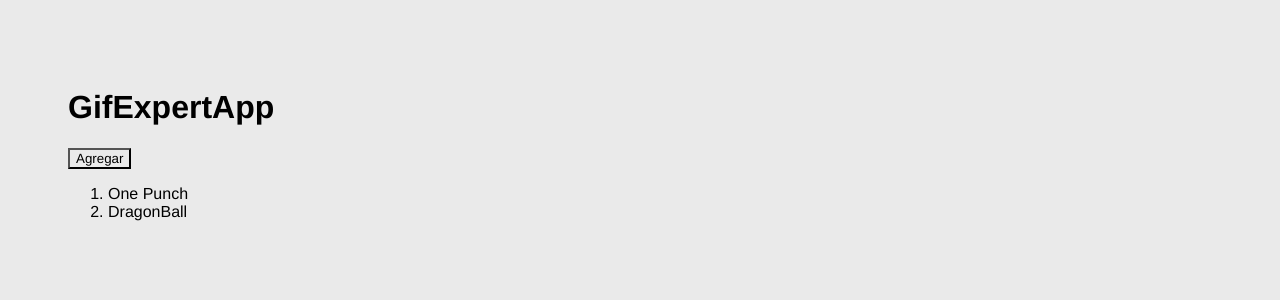
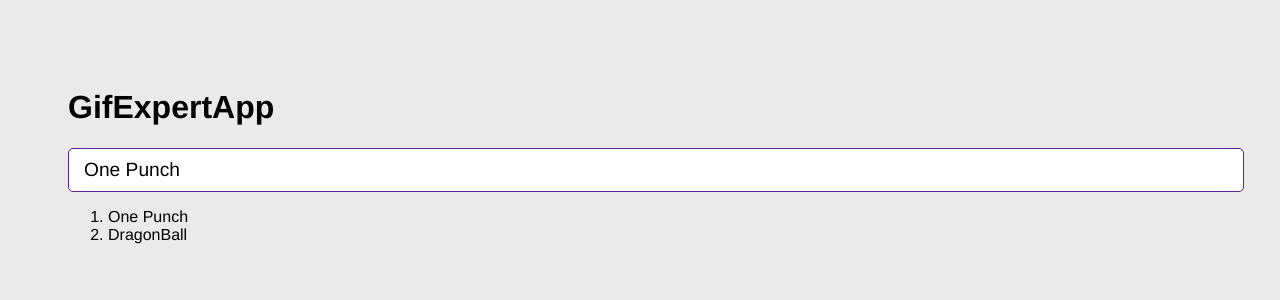
Before and after one commit to G3orgeX/CursoReact, a React (Vite) app in the folder 04-Gif-Expert-App/: page / in a window 1280 px wide. Shown: the top 300 px of the page. Built offline with nearby package versions, Linux system fonts and the light colour scheme.

Commit message:
Agregar Categoria la lista

```diff
--- a/04-Gif-Expert-App/src/GifExpertApp.jsx
+++ b/04-Gif-Expert-App/src/GifExpertApp.jsx
@@ -1,17 +1,21 @@
 import React,{useState} from "react";
+import { AddCategory } from "./components/AddCategory";
 
 export const GifExpertApp = () => {
 
     const [categories, setCategories] = useState(['One Punch','DragonBall']);
 
-    const onAddCategory = ()=>{}
+    const onAddCategory = ()=>{
+        setCategories(["One Piece",... categories ])
+    }
   return (
     <>
     {/* Titulo */}
       <h1>GifExpertApp</h1>
  {/* Input */}
+ <AddCategory setCategories={setCategories}/>
  {/* Listado de Gif */}
- <button>Agregar</button>
+
       <ol>
         {categories.map( category =>{
             return <li key={category}>{category}</li>
--- /dev/null
+++ b/04-Gif-Expert-App/src/components/AddCategory.jsx
@@ -0,0 +1,26 @@
+import React, { useState } from "react";
+
+export const AddCategory = ({setCategories}) => {
+  const [inputValue, setInputValue] = useState("One Punch");
+
+  const onInputChange = ({target}) => {
+    setInputValue(target.value);
+  };
+
+  const onSubmit = (event) => {
+    event.preventDefault();
+    if(inputValue.trim().length <= 1) return;
+   setCategories(categories =>[inputValue,...categories])
+   setInputValue ('');
+  };
+  return (
+    <form onSubmit={onSubmit}>
+      <input
+        type="text"
+        placeholder="Buscar Gifs..."
+        value={inputValue}
+        onChange={onInputChange}
+      ></input>
+    </form>
+  );
+};
```
